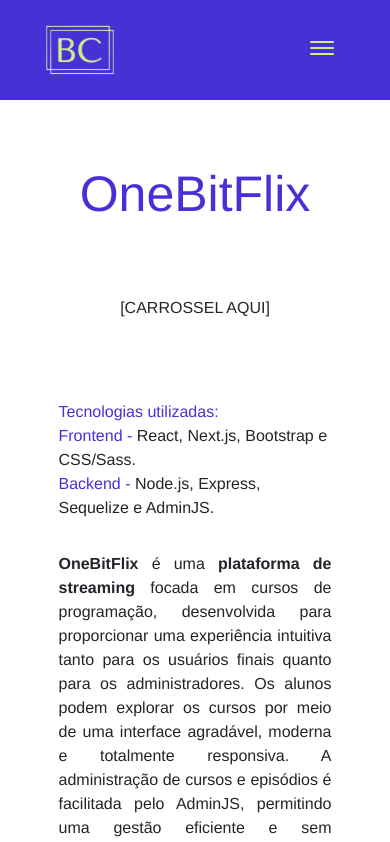
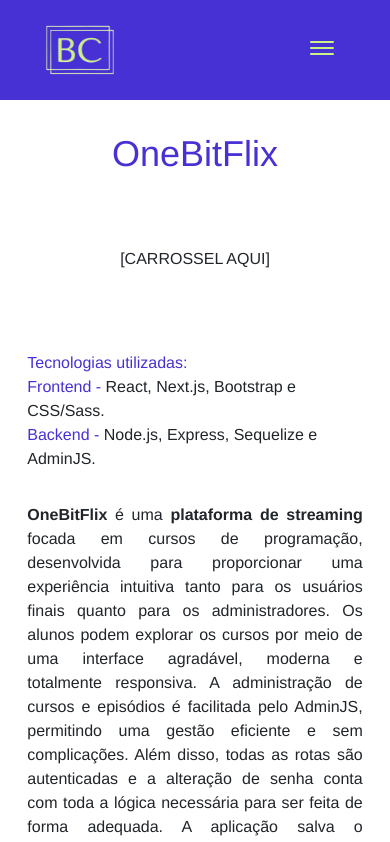
Before and after one commit to BernardoCerqueira/portfolio, a Next.js app: page /project/1 in a window 390 px wide. Shown: the top 842 px of the page. Built offline with nearby package versions, Linux system fonts and the light colour scheme.

Commit message:
Descrição dos projetos

```diff
--- a/src/components/projectPage/ProjectSession/ProjectSession.module.scss
+++ b/src/components/projectPage/ProjectSession/ProjectSession.module.scss
@@ -10,6 +10,9 @@
     margin-top: 4rem;
     font-size: 50px;
     color: colors.$blue;
+    text-align: center;
+    margin-left: 1rem;
+    margin-right: 1rem;
 }
 
 .link{
@@ -53,3 +56,16 @@
     padding: 0 15vw;
     text-align: justify;
 }
+
+@media screen and (max-width: 491px) {
+    .title{
+        margin-top: 2rem;
+        font-size: 36px;
+
+        text-align: center;
+    }
+
+    .description, .techList{
+        padding: 0 7vw;
+    }
+}
--- a/src/components/projectPage/Readme/index.tsx
+++ b/src/components/projectPage/Readme/index.tsx
@@ -1,5 +1,3 @@
-import styles from "./Readme.module.scss"
-
 type props = {
     projectName: string
 }
@@ -16,35 +14,35 @@
         case "RocketX":
             return (
                 <>
-                    <p>Teste</p>
+                    <p>A <strong>RocketX</strong> é uma página completamente <strong>responsiva</strong> e <strong>interativa</strong> inspirada no site oficial da SpaceX. Esse projeto foi desenhado para entregar uma experiência moderna ao usuário, com um layout elegante e com uma <strong>navegação fluida</strong>.</p>
                 </>
             )
         break
         case "Draw Simulator":
             return (
                 <>
-                    <p>Teste</p>
+                    <p><strong>Draw Simulator</strong> é uma aplicação web interativa que permite realizar sorteios personalizados de grupos entre times definidos pelo usuário. Com uma interface simples e flexível, a aplicação foi projetada para <strong>criar grupos com ou sem a utilização de potes</strong>, tornando-a ideal para campeonatos, eventos ou outras competições. A ideia surgiu a partir de uma demanda real: o canal Bruninho e Simões, do YouTube, queria uma interface simples para vislumbrar e brincar de prever como poderia terminar o sorteio de competições de futebol que ainda estavam por vir.</p>
                 </>
             )
         break
         case "BLACK: e-commerce":
             return (
                 <>
-                    <p>Teste</p>
+                    <p>O <strong>BLACK: e-commerce</strong> se propõe a criar uma interface de navegação moderna na qual os usuários podem <strong>navegar por produtos, administrar o carrinho de compras</strong> e salvar os itens do carrinho usando Local Storage. Tudo isso é feito de forma fácil e dinâmica, tornando agradável a experiência do usuário.</p>
                 </>
             )
         break
         case "Leads API":
             return (
                 <>
-                    <p>Teste</p>
+                    <p>A <strong>Leads API</strong> foi feita para administrar um universo de Leads, Grupos e Campanhas. Com ela, o usuário consegue realizar operações de <strong>criação, leitura, atualização e exclusão</strong> de instâncias dessas entidades. A API tem seu próprio banco de dados, dedicado a salvar todas as informações da aplicação. Além disso, as operações contam com <strong>paginação e filtros avançados</strong>, tornando a experiência muito mais prática.</p>
                 </>
             )
         break
         case "Stock Manager":
             return (
                 <>
-                    <p>Teste</p>
+                    <p>O <strong>Stock Manager</strong> é uma aplicação responsiva criada para facilitar a <strong>administração de produtos</strong> de uma loja virtual ou de qualquer outro estoque. Com ela, o usuário é capaz de ver todos os itens ou um item em específico. Além disso, ele pode criar, atualizar e deletar itens. Tudo isso é feito de maneira fácil e interativa.</p>
                 </>
             )
         break
```
Also changed, not shown: planejamento.txt, src/components/projectPage/Readme/Readme.module.scss (deleted).
